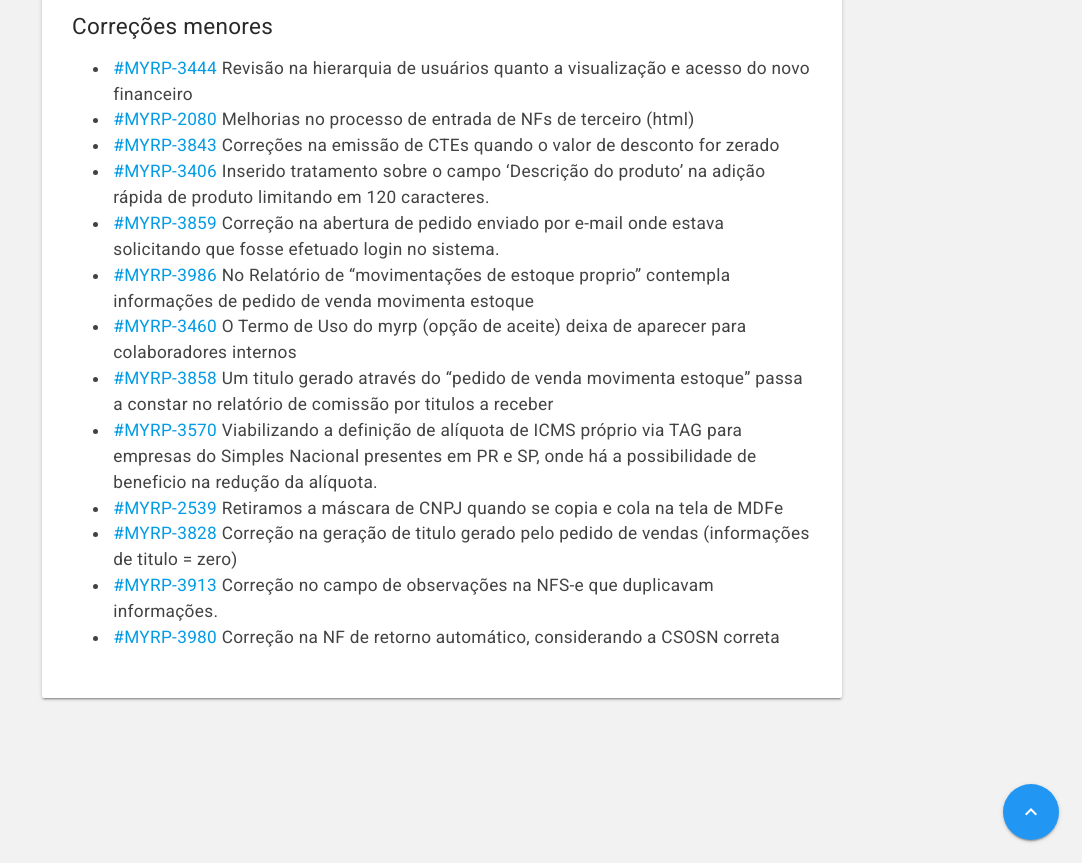
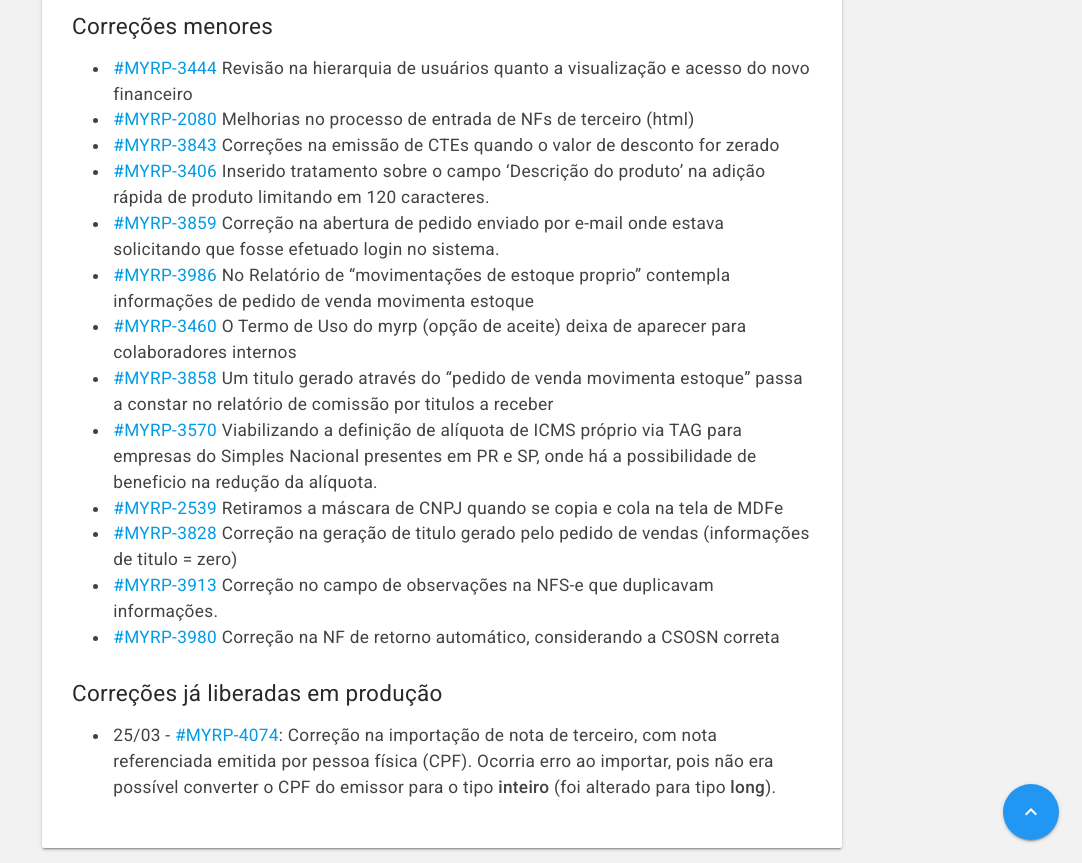
Before and after one commit to myrp-maicon/changelog-myrp, a Jekyll site: the page built from docs/myrp/19.03.02.md, in a window 1280 px wide and 900 px high, scrolled down 2738 px, cut to the strip 37-900 px from the top of the window. Shown: the whole strip, without its empty margins (198-1280 px from the left). Built offline with Jekyll 4.4.1, drawn with Linux system fonts in a browser that asks for light colours; nearby versions of some CDN libraries; our own code applies the rules of GitHub Pages for plain Markdown files; the repository's description, which GitHub fills in, is left out.

Commit message:
JB:MYRP-4074: inclusão de correção de erro no changelog.

```diff
--- a/docs/myrp/19.03.02.md
+++ b/docs/myrp/19.03.02.md
@@ -44,3 +44,7 @@ Ao editar um pagamento ou recebimento
 * [#MYRP-3828](https://devmyrp.atlassian.net/browse/MYRP-3828) Correção na geração de titulo gerado pelo pedido de vendas (informações de titulo = zero)
 * [#MYRP-3913](https://devmyrp.atlassian.net/browse/MYRP-3913) Correção no campo de observações na NFS-e que duplicavam informações.
 * [#MYRP-3980](https://devmyrp.atlassian.net/browse/MYRP-3980) Correção na NF de retorno automático, considerando a CSOSN correta
+
+
+## Correções já liberadas em produção
+* 25/03 - [#MYRP-4074](https://devmyrp.atlassian.net/browse/MYRP-4074): Correção na importação de nota de terceiro, com nota referenciada emitida por pessoa física (CPF). Ocorria erro ao importar, pois não era possível converter o CPF do emissor para o tipo **inteiro** (foi alterado para tipo **long**).
```
